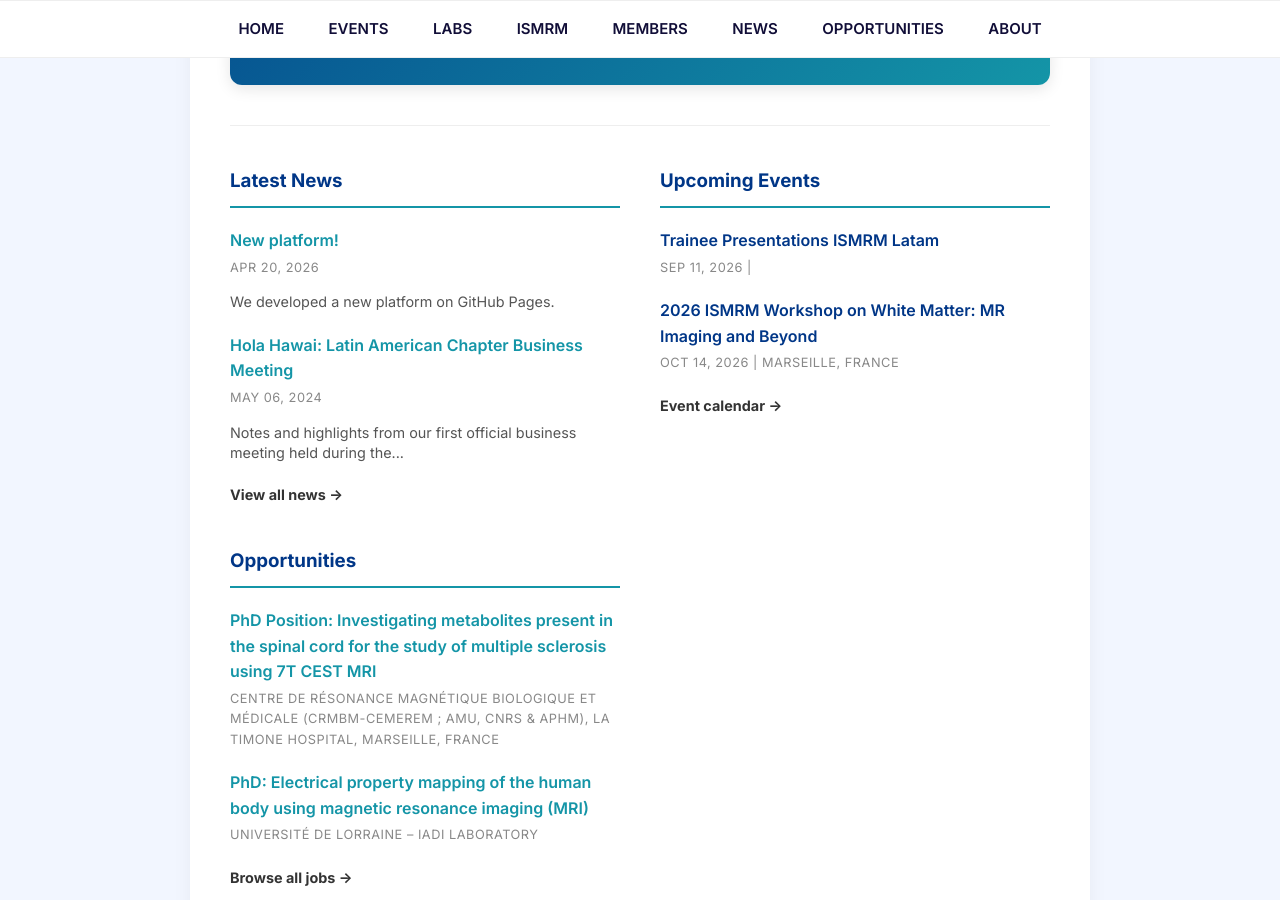
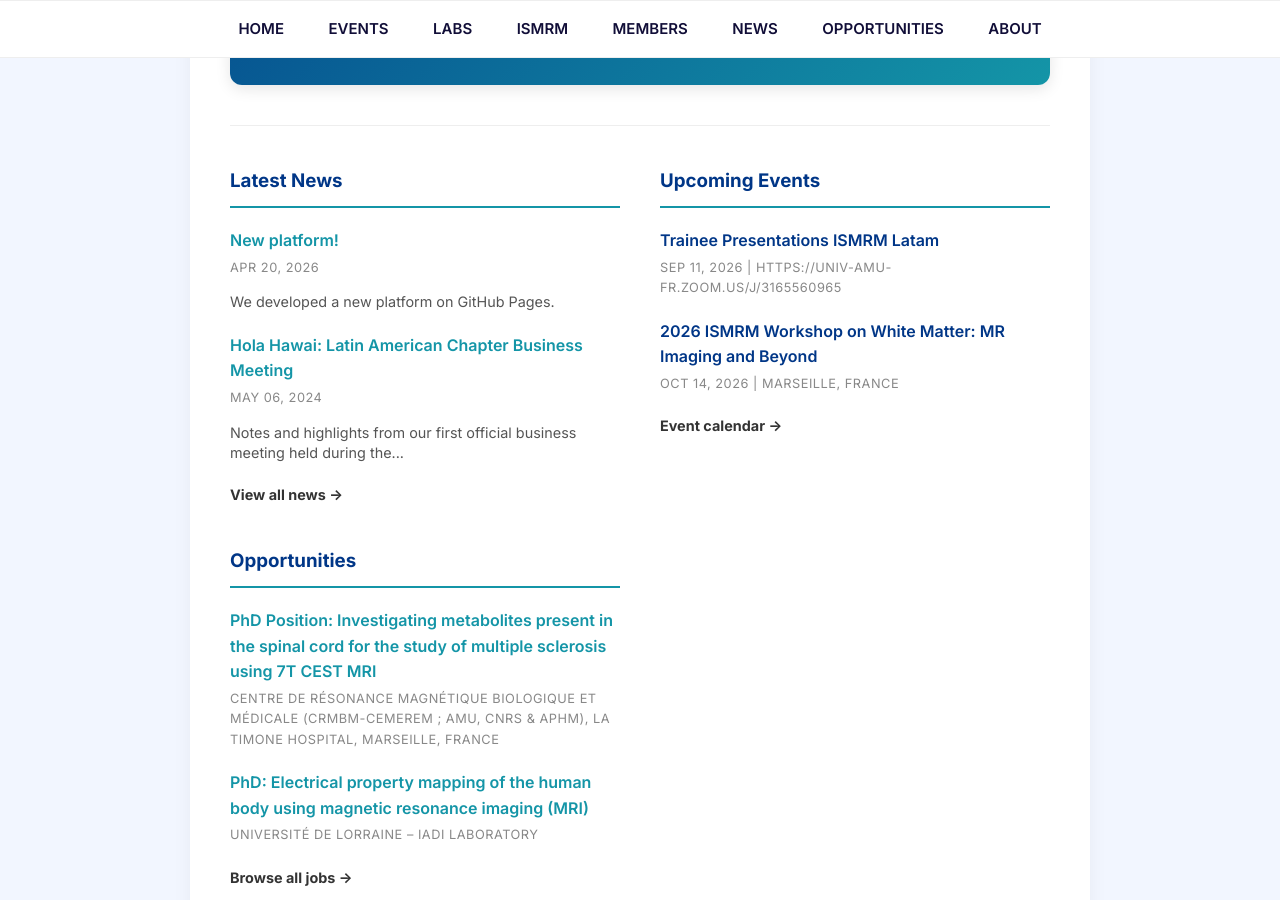
Before and after one commit to ISMRM-latam/ismrm-latam.github.io, a Jekyll site: the page built from index.html, in a window 1280 px wide and 900 px high, scrolled down 731 px. Built offline with Jekyll 4.4.1, drawn with Linux system fonts in a browser that asks for light colours.

Commit message:
Update events.json

```diff
--- a/_data/events.json
+++ b/_data/events.json
@@ -85,7 +85,7 @@
     "category": "Chapter Meeting",
     "event_date": "2026-09-11",
     "modality": "Virtual",
-    "location": "<https://univ-amu-fr.zoom.us/j/3165560965>",
+    "location": "https://univ-amu-fr.zoom.us/j/3165560965",
     "link": "#",
     "url": "events/2026-09-11-trainee-presentations-ismrm-latam/"
   }
```
